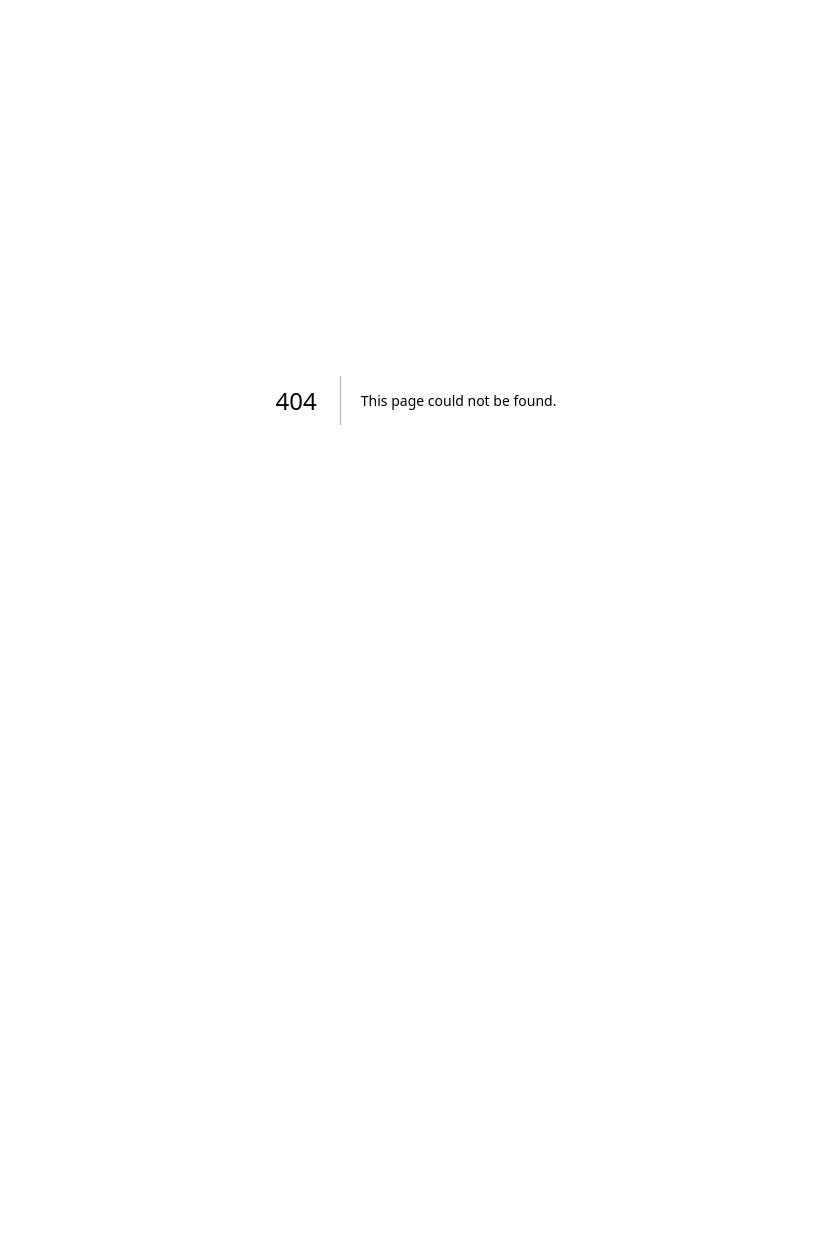
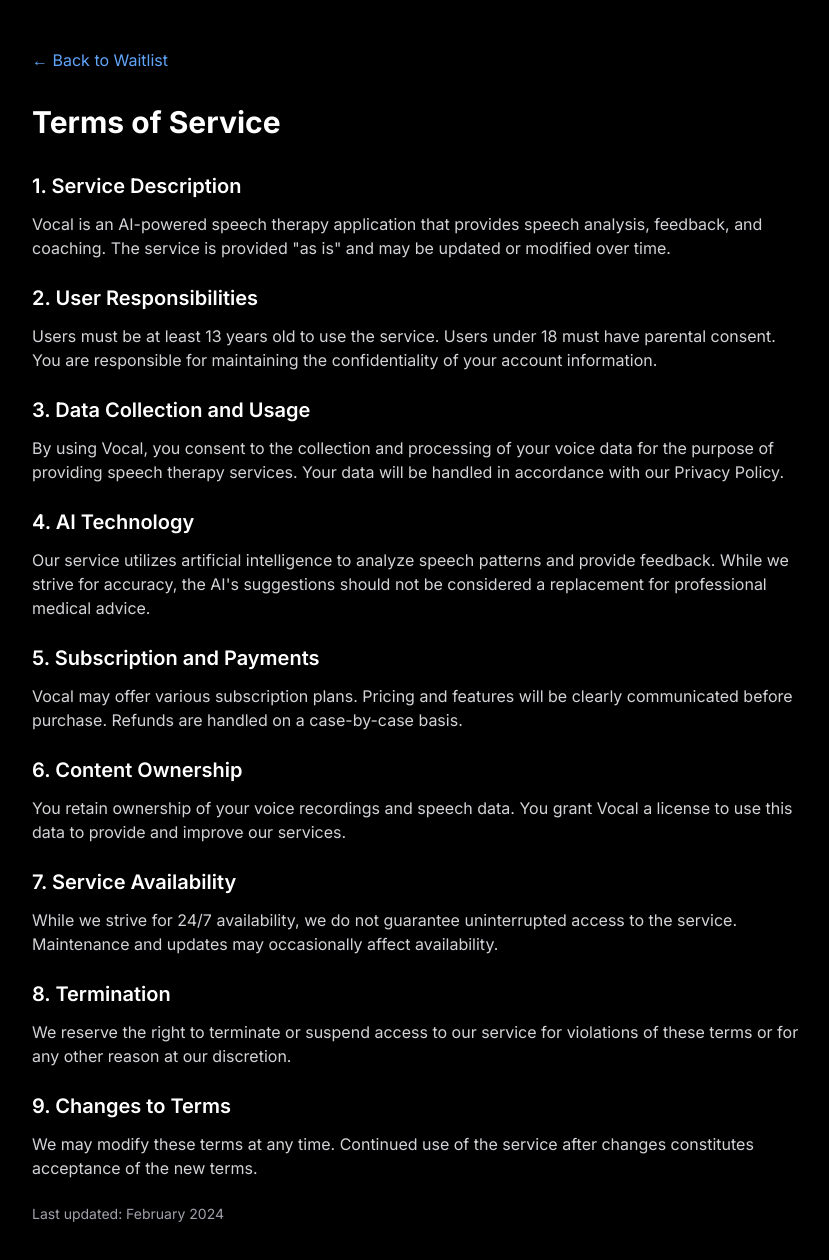
Before and after one commit to gurnoornatt/speech, a Next.js app: page /terms in a window 1280 px wide. Before the commit this address had no page. Shown: the top 1260 px of the page, without its empty margins (224-1053 px from the left). Before the commit the page ends 800 px from the top, so only its background shows below. Built offline with nearby package versions, Linux system fonts and the light colour scheme.

Commit message:
added tos

```diff
--- /dev/null
+++ b/app/privacy/page.tsx
@@ -0,0 +1,127 @@
+'use client'
+
+import { motion } from 'framer-motion'
+import Link from 'next/link'
+
+export default function PrivacyPolicy() {
+  return (
+    <div className="min-h-screen bg-black text-zinc-300 py-12 px-4">
+      <motion.div
+        initial={{ opacity: 0, y: 20 }}
+        animate={{ opacity: 1, y: 0 }}
+        className="max-w-3xl mx-auto"
+      >
+        <Link
+          href="/waitlist"
+          className="text-blue-400 hover:text-blue-300 mb-8 inline-block"
+        >
+          ← Back to Waitlist
+        </Link>
+
+        <h1 className="text-3xl font-bold text-white mb-8">Privacy Policy</h1>
+
+        <div className="space-y-6">
+          <section>
+            <h2 className="text-xl font-semibold text-white mb-3">1. Data We Collect</h2>
+            <p className="mb-3">
+              We collect and process the following types of data:
+            </p>
+            <ul className="list-disc pl-6 space-y-2">
+              <li>Voice recordings during speech therapy sessions</li>
+              <li>Speech analysis data and progress metrics</li>
+              <li>Account information (email, profile details)</li>
+              <li>Usage data and interaction with our service</li>
+              <li>Technical data (device info, IP address)</li>
+            </ul>
+          </section>
+
+          <section>
+            <h2 className="text-xl font-semibold text-white mb-3">2. How We Use Your Data</h2>
+            <p className="mb-3">
+              Your data is used to:
+            </p>
+            <ul className="list-disc pl-6 space-y-2">
+              <li>Provide personalized speech therapy services</li>
+              <li>Analyze and improve speech patterns</li>
+              <li>Track progress and generate insights</li>
+              <li>Improve our AI models and service quality</li>
+              <li>Ensure service security and prevent abuse</li>
+            </ul>
+          </section>
+
+          <section>
+            <h2 className="text-xl font-semibold text-white mb-3">3. Data Protection</h2>
+            <p className="mb-3">
+              We implement industry-standard security measures to protect your data. Voice
+              recordings and personal information are encrypted both in transit and at rest.
+              Access to user data is strictly controlled and monitored.
+            </p>
+          </section>
+
+          <section>
+            <h2 className="text-xl font-semibold text-white mb-3">4. Data Sharing</h2>
+            <p className="mb-3">
+              We do not sell your personal data. We may share data with:
+            </p>
+            <ul className="list-disc pl-6 space-y-2">
+              <li>Service providers who assist in operating our platform</li>
+              <li>AI processing partners for speech analysis</li>
+              <li>Legal authorities when required by law</li>
+            </ul>
+          </section>
+
+          <section>
+            <h2 className="text-xl font-semibold text-white mb-3">5. Your Rights</h2>
+            <p className="mb-3">
+              You have the right to:
+            </p>
+            <ul className="list-disc pl-6 space-y-2">
+              <li>Access your personal data</li>
+              <li>Request data correction or deletion</li>
+              <li>Export your data</li>
+              <li>Opt-out of certain data processing</li>
+              <li>Withdraw consent at any time</li>
+            </ul>
+          </section>
+
+          <section>
+            <h2 className="text-xl font-semibold text-white mb-3">6. Data Retention</h2>
+            <p className="mb-3">
+              We retain your data for as long as necessary to provide our services and comply
+              with legal obligations. You can request deletion of your data at any time.
+            </p>
+          </section>
+
+          <section>
+            <h2 className="text-xl font-semibold text-white mb-3">7. Children's Privacy</h2>
+            <p className="mb-3">
+              For users under 13, we require parental consent and implement additional
+              safeguards to protect children's privacy. Parents can review and manage their
+              child's data.
+            </p>
+          </section>
+
+          <section>
+            <h2 className="text-xl font-semibold text-white mb-3">8. Updates to Policy</h2>
+            <p className="mb-3">
+              We may update this policy periodically. Users will be notified of significant
+              changes. Continued use of the service constitutes acceptance of the updated policy.
+            </p>
+          </section>
+
+          <section>
+            <h2 className="text-xl font-semibold text-white mb-3">9. Contact Us</h2>
+            <p className="mb-3">
+              For privacy-related inquiries or to exercise your data rights, contact us at
+              privacy@vocal.ai
+            </p>
+          </section>
+
+          <p className="text-sm text-zinc-400 mt-8">
+            Last updated: February 2024
+          </p>
+        </div>
+      </motion.div>
+    </div>
+  )
+}
--- /dev/null
+++ b/app/terms/page.tsx
@@ -0,0 +1,107 @@
+'use client'
+
+import { motion } from 'framer-motion'
+import Link from 'next/link'
+
+export default function TermsOfService() {
+  return (
+    <div className="min-h-screen bg-black text-zinc-300 py-12 px-4">
+      <motion.div
+        initial={{ opacity: 0, y: 20 }}
+        animate={{ opacity: 1, y: 0 }}
+        className="max-w-3xl mx-auto"
+      >
+        <Link
+          href="/waitlist"
+          className="text-blue-400 hover:text-blue-300 mb-8 inline-block"
+        >
+          ← Back to Waitlist
+        </Link>
+
+        <h1 className="text-3xl font-bold text-white mb-8">Terms of Service</h1>
+
+        <div className="space-y-6">
+          <section>
+            <h2 className="text-xl font-semibold text-white mb-3">1. Service Description</h2>
+            <p className="mb-3">
+              Vocal is an AI-powered speech therapy application that provides speech analysis,
+              feedback, and coaching. The service is provided "as is" and may be updated or
+              modified over time.
+            </p>
+          </section>
+
+          <section>
+            <h2 className="text-xl font-semibold text-white mb-3">2. User Responsibilities</h2>
+            <p className="mb-3">
+              Users must be at least 13 years old to use the service. Users under 18 must have
+              parental consent. You are responsible for maintaining the confidentiality of your
+              account information.
+            </p>
+          </section>
+
+          <section>
+            <h2 className="text-xl font-semibold text-white mb-3">3. Data Collection and Usage</h2>
+            <p className="mb-3">
+              By using Vocal, you consent to the collection and processing of your voice data
+              for the purpose of providing speech therapy services. Your data will be handled
+              in accordance with our Privacy Policy.
+            </p>
+          </section>
+
+          <section>
+            <h2 className="text-xl font-semibold text-white mb-3">4. AI Technology</h2>
+            <p className="mb-3">
+              Our service utilizes artificial intelligence to analyze speech patterns and provide
+              feedback. While we strive for accuracy, the AI's suggestions should not be considered
+              a replacement for professional medical advice.
+            </p>
+          </section>
+
+          <section>
+            <h2 className="text-xl font-semibold text-white mb-3">5. Subscription and Payments</h2>
+            <p className="mb-3">
+              Vocal may offer various subscription plans. Pricing and features will be clearly
+              communicated before purchase. Refunds are handled on a case-by-case basis.
+            </p>
+          </section>
+
+          <section>
+            <h2 className="text-xl font-semibold text-white mb-3">6. Content Ownership</h2>
+            <p className="mb-3">
+              You retain ownership of your voice recordings and speech data. You grant Vocal
+              a license to use this data to provide and improve our services.
+            </p>
+          </section>
+
+          <section>
+            <h2 className="text-xl font-semibold text-white mb-3">7. Service Availability</h2>
+            <p className="mb-3">
+              While we strive for 24/7 availability, we do not guarantee uninterrupted access
+              to the service. Maintenance and updates may occasionally affect availability.
+            </p>
+          </section>
+
+          <section>
+            <h2 className="text-xl font-semibold text-white mb-3">8. Termination</h2>
+            <p className="mb-3">
+              We reserve the right to terminate or suspend access to our service for violations
+              of these terms or for any other reason at our discretion.
+            </p>
+          </section>
+
+          <section>
+            <h2 className="text-xl font-semibold text-white mb-3">9. Changes to Terms</h2>
+            <p className="mb-3">
+              We may modify these terms at any time. Continued use of the service after changes
+              constitutes acceptance of the new terms.
+            </p>
+          </section>
+
+          <p className="text-sm text-zinc-400 mt-8">
+            Last updated: February 2024
+          </p>
+        </div>
+      </motion.div>
+    </div>
+  )
+}
--- a/app/waitlist/page.tsx
+++ b/app/waitlist/page.tsx
@@ -5,6 +5,7 @@
 import { motion } from 'framer-motion'
 import { X } from 'lucide-react'
 import Image from 'next/image'
+import Link from 'next/link'
 
 export default function WaitlistPage() {
   const [email, setEmail] = useState('')
@@ -109,13 +110,13 @@
         {/* Terms */}
         <p className="text-zinc-500 text-xs text-center mt-8">
           By subscribing, you agree to our{' '}
-          <a href="/terms" className="text-zinc-400 hover:text-white underline">
+          <Link href="/terms" className="text-zinc-400 hover:text-white underline">
             Terms of Service
-          </a>{' '}
+          </Link>{' '}
           and{' '}
-          <a href="/privacy" className="text-zinc-400 hover:text-white underline">
+          <Link href="/privacy" className="text-zinc-400 hover:text-white underline">
             Privacy Policy
-          </a>
+          </Link>
         </p>
       </motion.div>
     </div>
```
